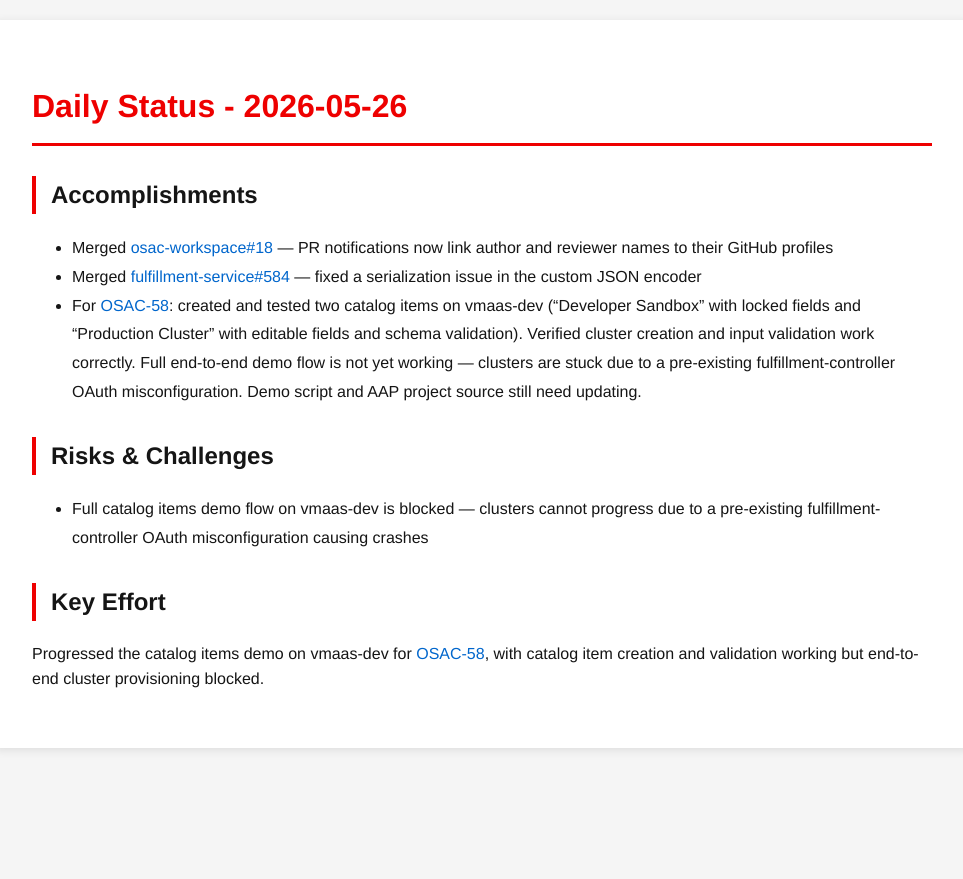
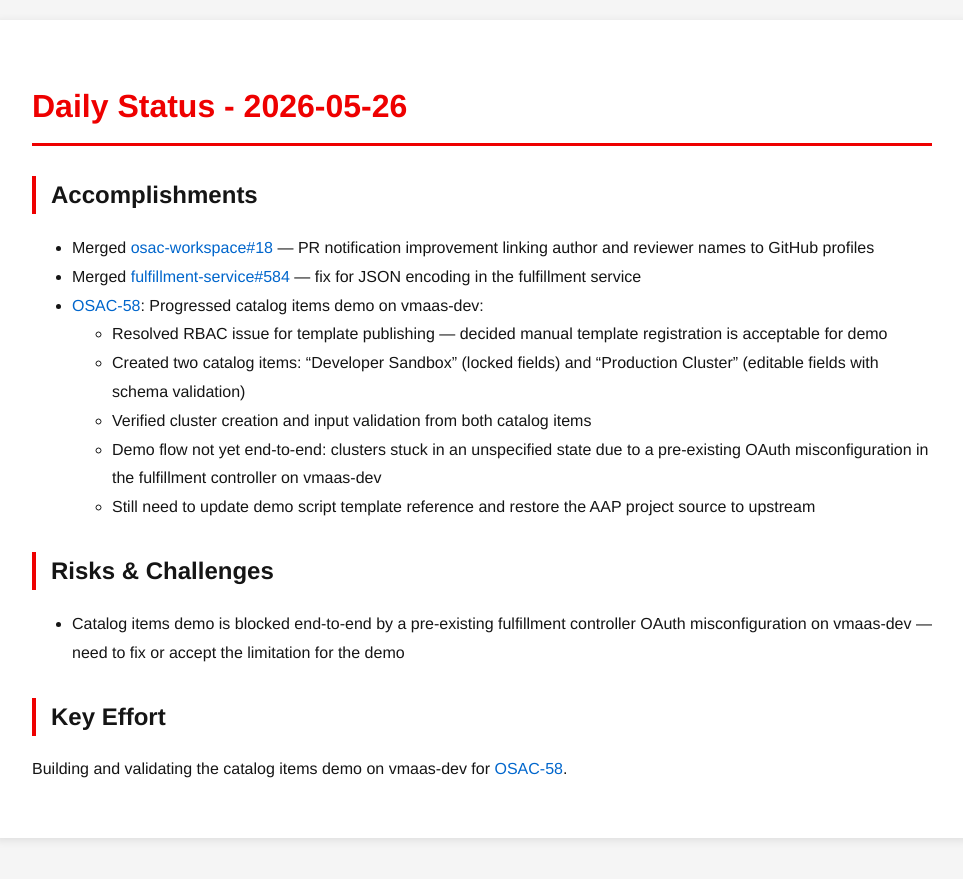
Before and after one commit to tzvatot/daily-status, a Jekyll site: the page built from 2026-05-26.md, in a window 1280 px wide. Shown: the top 879 px of the page, without its empty margins (158-1121 px from the left). Built offline with Jekyll 4.4.1, drawn with Linux system fonts in a browser that asks for light colours.

Commit message:
Daily status update - 2026-05-26

```diff
--- a/2026-05-26.md
+++ b/2026-05-26.md
@@ -7,12 +7,17 @@ date: 2026-05-26
 # Daily Status - 2026-05-26
 
 ## Accomplishments
-- Merged [osac-workspace#18](https://github.com/osac-project/osac-workspace/pull/18) — PR notifications now link author and reviewer names to their GitHub profiles
-- Merged [fulfillment-service#584](https://github.com/osac-project/fulfillment-service/pull/584) — fixed a serialization issue in the custom JSON encoder
-- For [OSAC-58](https://redhat.atlassian.net/browse/OSAC-58): created and tested two catalog items on vmaas-dev ("Developer Sandbox" with locked fields and "Production Cluster" with editable fields and schema validation). Verified cluster creation and input validation work correctly. Full end-to-end demo flow is not yet working — clusters are stuck due to a pre-existing fulfillment-controller OAuth misconfiguration. Demo script and AAP project source still need updating.
+- Merged [osac-workspace#18](https://github.com/osac-project/osac-workspace/pull/18) — PR notification improvement linking author and reviewer names to GitHub profiles
+- Merged [fulfillment-service#584](https://github.com/osac-project/fulfillment-service/pull/584) — fix for JSON encoding in the fulfillment service
+- [OSAC-58](https://redhat.atlassian.net/browse/OSAC-58): Progressed catalog items demo on vmaas-dev:
+  - Resolved RBAC issue for template publishing — decided manual template registration is acceptable for demo
+  - Created two catalog items: "Developer Sandbox" (locked fields) and "Production Cluster" (editable fields with schema validation)
+  - Verified cluster creation and input validation from both catalog items
+  - Demo flow not yet end-to-end: clusters stuck in an unspecified state due to a pre-existing OAuth misconfiguration in the fulfillment controller on vmaas-dev
+  - Still need to update demo script template reference and restore the AAP project source to upstream
 
 ## Risks & Challenges
-- Full catalog items demo flow on vmaas-dev is blocked — clusters cannot progress due to a pre-existing fulfillment-controller OAuth misconfiguration causing crashes
+- Catalog items demo is blocked end-to-end by a pre-existing fulfillment controller OAuth misconfiguration on vmaas-dev — need to fix or accept the limitation for the demo
 
 ## Key Effort
-Progressed the catalog items demo on vmaas-dev for [OSAC-58](https://redhat.atlassian.net/browse/OSAC-58), with catalog item creation and validation working but end-to-end cluster provisioning blocked.
+Building and validating the catalog items demo on vmaas-dev for [OSAC-58](https://redhat.atlassian.net/browse/OSAC-58).
```
